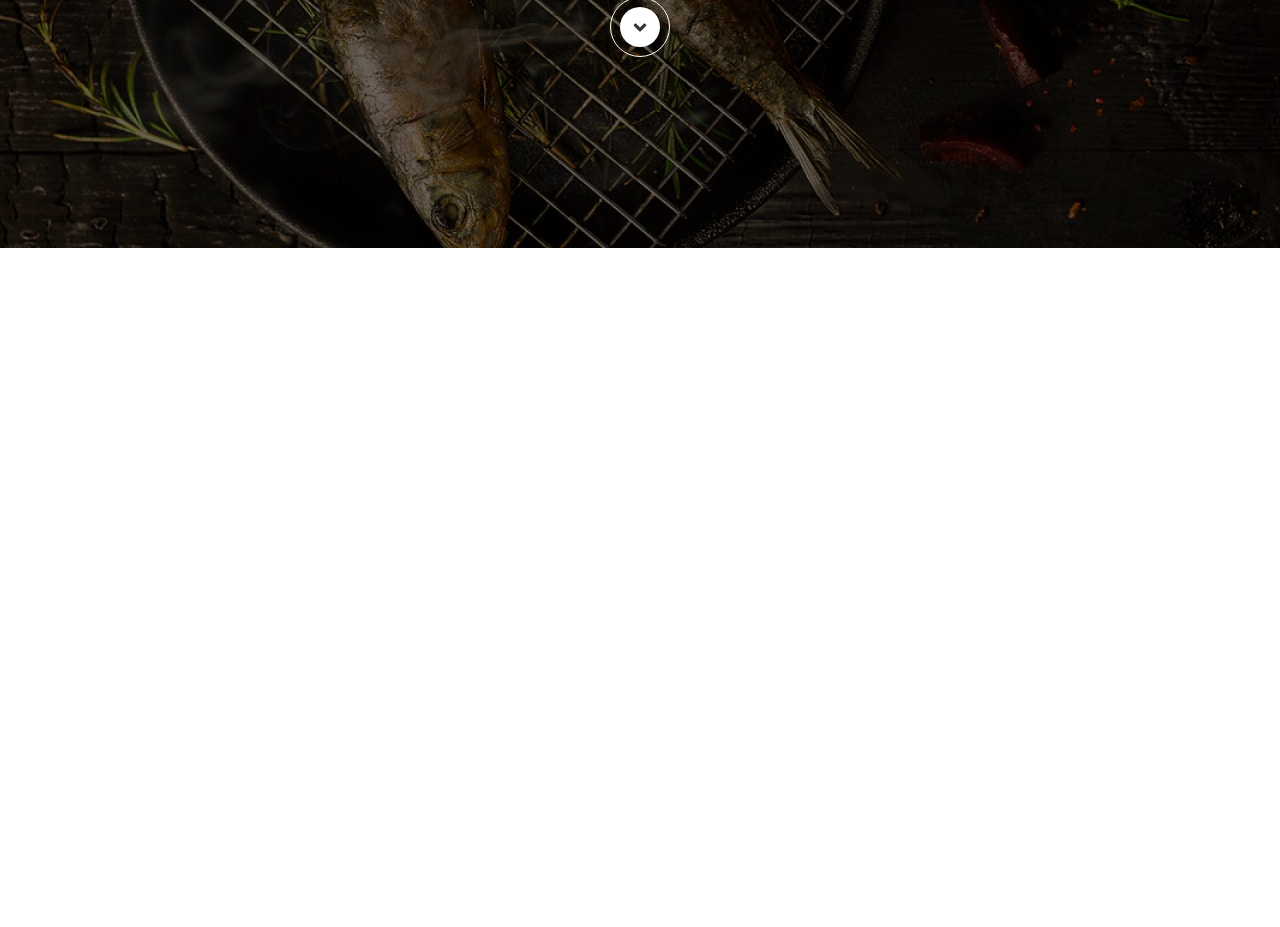
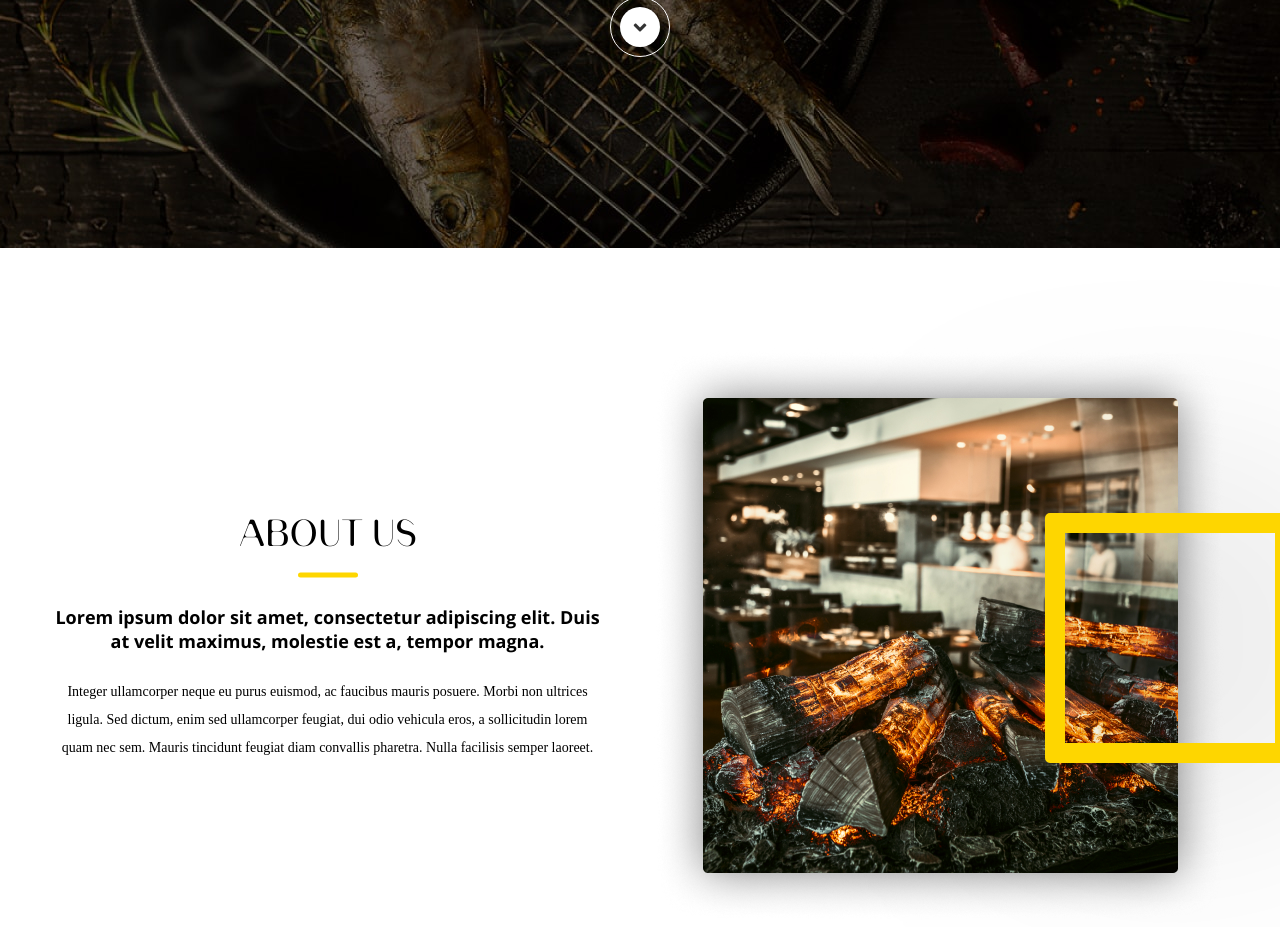
Before and after one commit to AlexanderGanchev/Website-Hunger, a website: page src/index.html in a window 1280 px wide. Shown: the part 552-1479 px from the top of the page. Before the commit the page ends 800 px from the top, so only its background shows below. Drawn offline with Linux system fonts and the light colour scheme; files that its build step writes are made by us from their sources; files whose address does not match are found by name.

Commit message:
finished 'about' section & create section 'master'

```diff
--- a/src/index.html
+++ b/src/index.html
@@ -103,7 +103,23 @@
                 </div>
             </div>
 
+        </div>
+    </section>
 
+    <section class="about">
+        <div class="content-container about__container">
+            <div class="headline about__headline">
+                <p class="headline__title">About Us</p>
+                <p class="headline__subtitle">
+                    Lorem ipsum dolor sit amet, consectetur adipiscing elit. Duis at velit maximus, molestie est a, tempor magna.</p>
+                <p class="headline__text">
+                    Integer ullamcorper neque eu purus euismod, ac faucibus mauris posuere. Morbi non ultrices ligula. Sed dictum, enim sed ullamcorper feugiat, dui odio vehicula eros, a sollicitudin lorem quam nec sem. Mauris tincidunt feugiat diam convallis pharetra. Nulla facilisis semper laoreet.</p>
+            </div>
+
+            <div class="picture about__picture">
+                <img class="picture__image" src="./img/imgAbout.jpg" alt="picture bonfire">
+                <div class="picture__square"></div>
+            </div>
         </div>
     </section>
 </main>
--- /dev/null
+++ b/src/scss/about.scss
@@ -0,0 +1,68 @@
+.about {
+  &__container {
+    padding-top: 100px;
+    @include flex(center, center, row);
+  }
+
+  &__headline {
+    padding-right: 50px;
+  }
+}
+
+.headline {
+  max-width: 600px;
+  width: 100%;
+  color: $black;
+  text-align: center;
+
+  &__title {
+    position: relative;
+    font-family: "Banny";
+    font-size: 36px;
+    text-transform: uppercase;
+    margin-bottom: 25px;
+    padding-bottom: 25px;
+
+    &::before {
+      content: "";
+      position: absolute;
+      width: 60px;
+      height: 5px;
+      bottom: 0;
+      left: 50%;
+      transform: translate(-50%, -50%);
+      background-color: $yellow;
+      border-radius: 50px;
+    }
+  }
+
+  &__subtitle {
+    font-family: "OpenSans-Bold";
+    font-size: 18px;
+    padding-bottom: 25px;
+    line-height: 24px;
+  }
+
+  &__text {
+    font-family: "OpenSans";
+    font-size: 14px;
+    line-height: 28px;
+  }
+}
+
+.picture {
+  position: relative;
+
+  &__square {
+    position: absolute;
+    top: 50%;
+    left: 90%;
+    transform: translate(-50%, -50%);
+    width: 250px;
+    height: 250px;
+    border: 20px solid $yellow;
+    box-sizing: border-box;
+    filter: drop-shadow(0px 0px 100px rgba(0, 0, 0, 0.5));
+    border-radius: 5px;
+  }
+}
```
Also changed, not shown: build/css/style.css, build/css/style.min.css, build/img/img1.jpg (added), build/img/img1.webp (added), build/img/imgAbout.jpg (added), build/img/imgAbout.webp (added), build/index.html, src/img/img1.jpg (added), src/img/imgAbout.jpg (added), 1 other file.
